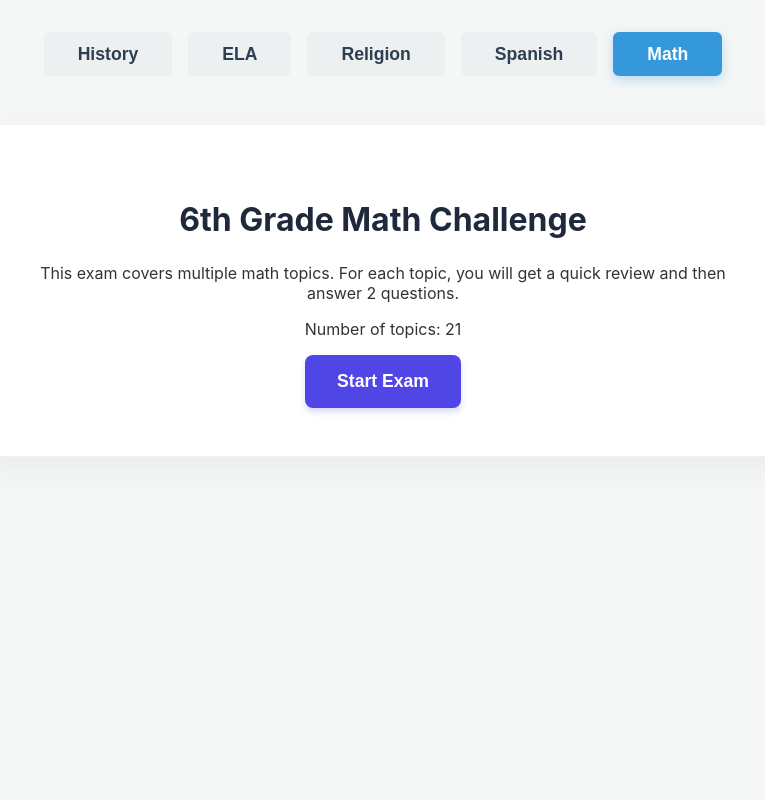
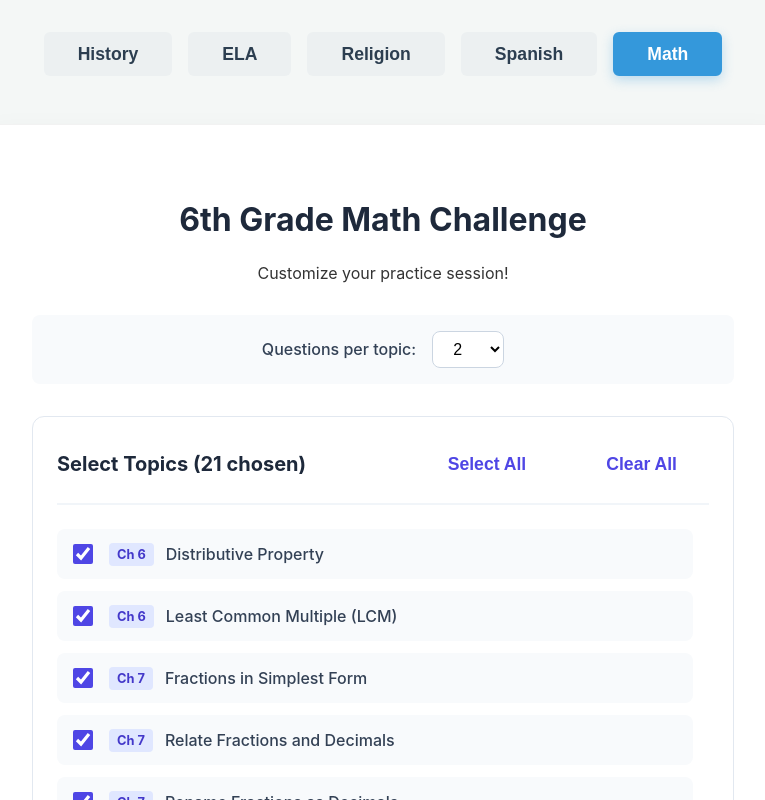
Before and after one commit to kevinvenza/six-grade-history, a React (Vite) app in the folder history-study-app/: page / in a window 1280 px wide. Both pictures are taken after a click on the button "Math". Shown: the top 800 px of the page, without its empty margins (257-1022 px from the left). Built offline with nearby package versions, Linux system fonts and the light colour scheme.

Commit message:
added topic selection

```diff
--- a/history-study-app/src/components/MathQuiz.tsx
+++ b/history-study-app/src/components/MathQuiz.tsx
@@ -2,8 +2,6 @@ import { useState, useEffect } from 'react';
 import { mathTopics } from '../data/mathData';
 import type { MathQuestion } from '../data/mathData';
 import '../styles/MathQuiz.css';
-
-const QUESTIONS_PER_TOPIC = 2;
 
 export default function MathQuiz() {
   const [stage, setStage] = useState<'intro' | 'tutorial' | 'quiz' | 'summary'>('intro');
@@ -13,17 +11,22 @@ export default function MathQuiz() {
 
   const [scores, setScores] = useState<Record<string, { correct: number, total: number }>>({});
 
+  const [selectedTopics, setSelectedTopics] = useState<Set<string>>(new Set(mathTopics.map(t => t.id)));
+  const [questionsPerTopic, setQuestionsPerTopic] = useState(2);
+
+  const activeTopics = mathTopics.filter(t => selectedTopics.has(t.id));
+
   const [selectedOption, setSelectedOption] = useState<string | null>(null);
   const [showFeedback, setShowFeedback] = useState(false);
 
   // Generate a new question when entering a quiz stage or next question
   useEffect(() => {
-    if (stage === 'quiz') {
-      setCurrentQuestion(mathTopics[topicIndex].generateQuestion());
+    if (stage === 'quiz' && activeTopics[topicIndex]) {
+      setCurrentQuestion(activeTopics[topicIndex].generateQuestion());
       setSelectedOption(null);
       setShowFeedback(false);
     }
-  }, [stage, topicIndex, questionIndex]);
+  }, [stage, topicIndex, questionIndex, activeTopics]);
 
   const handleStart = () => {
     setScores({});
@@ -42,7 +45,7 @@ export default function MathQuiz() {
     setShowFeedback(true);
 
     const isCorrect = option === currentQuestion?.correctAnswer;
-    const topicId = mathTopics[topicIndex].id;
+    const topicId = activeTopics[topicIndex].id;
 
     setScores(prev => {
       const topicScore = prev[topicId] || { correct: 0, total: 0 };
@@ -57,11 +60,11 @@ export default function MathQuiz() {
   };
 
   const handleNext = () => {
-    if (questionIndex + 1 < QUESTIONS_PER_TOPIC) {
+    if (questionIndex + 1 < questionsPerTopic) {
       setQuestionIndex(prev => prev + 1);
     } else {
       // Move to next topic or summary
-      if (topicIndex + 1 < mathTopics.length) {
+      if (topicIndex + 1 < activeTopics.length) {
         setTopicIndex(prev => prev + 1);
         setQuestionIndex(0);
         setStage('tutorial');
@@ -72,20 +75,76 @@ export default function MathQuiz() {
   };
 
   if (stage === 'intro') {
+    const toggleTopic = (id: string) => {
+      setSelectedTopics(prev => {
+        const newSet = new Set(prev);
+        if (newSet.has(id)) newSet.delete(id);
+        else newSet.add(id);
+        return newSet;
+      });
+    };
+
+    const selectAll = () => setSelectedTopics(new Set(mathTopics.map(t => t.id)));
+    const clearAll = () => setSelectedTopics(new Set());
+
     return (
       <div className="math-container">
         <div className="intro-card">
           <h2>6th Grade Math Challenge</h2>
-          <p>This exam covers multiple math topics. For each topic, you will get a quick review and then answer {QUESTIONS_PER_TOPIC} questions.</p>
-          <p>Number of topics: {mathTopics.length}</p>
-          <button className="start-btn" onClick={handleStart}>Start Exam</button>
+          <p>Customize your practice session!</p>
+
+          <div className="quiz-settings">
+            <label>
+              Questions per topic:
+              <select
+                value={questionsPerTopic}
+                onChange={(e) => setQuestionsPerTopic(Number(e.target.value))}
+                className="questions-select"
+              >
+                {[1, 2, 3, 5, 10].map(n => <option key={n} value={n}>{n}</option>)}
+              </select>
+            </label>
+          </div>
+
+          <div className="topic-selection">
+            <div className="topic-selection-header">
+              <h3>Select Topics ({selectedTopics.size} chosen)</h3>
+              <div className="selection-actions">
+                <button type="button" onClick={selectAll}>Select All</button>
+                <button type="button" onClick={clearAll}>Clear All</button>
+              </div>
+            </div>
+
+            <div className="topic-list">
+              {mathTopics.map(t => (
+                <label key={t.id} className="topic-checkbox-label">
+                  <input
+                    type="checkbox"
+                    checked={selectedTopics.has(t.id)}
+                    onChange={() => toggleTopic(t.id)}
+                  />
+                  <span className="topic-chapter">Ch {t.chapter}</span>
+                  {t.title}
+                </label>
+              ))}
+            </div>
+          </div>
+
+          <button
+            className="start-btn"
+            onClick={handleStart}
+            disabled={selectedTopics.size === 0}
+          >
+            Start Practice
+          </button>
         </div>
       </div>
     );
   }
 
   if (stage === 'tutorial') {
-    const topic = mathTopics[topicIndex];
+    const topic = activeTopics[topicIndex];
+    if (!topic) return null;
     return (
       <div className="math-container">
         <div className="tutorial-card">
@@ -124,7 +183,7 @@ export default function MathQuiz() {
           <div className="topic-breakdown">
             <h3>Topic Breakdown</h3>
             <div className="breakdown-grid">
-              {mathTopics.map(topic => {
+              {activeTopics.map(topic => {
                 const s = scores[topic.id] || { correct: 0, total: 0 };
                 const needsWork = s.total > 0 && (s.correct / s.total) < 0.6;
                 return (
@@ -138,19 +197,20 @@ export default function MathQuiz() {
             </div>
           </div>
 
-          <button className="start-btn" onClick={handleStart}>Retake Exam (New Questions)</button>
+          <button className="start-btn" onClick={() => setStage('intro')}>Back to Setup</button>
         </div>
       </div>
     );
   }
 
   // Quiz stage
-  const topic = mathTopics[topicIndex];
+  const topic = activeTopics[topicIndex];
+  if (!topic) return null;
   return (
     <div className="math-container">
       <div className="quiz-header">
-        <span className="progress">Topic {topicIndex + 1} of {mathTopics.length}</span>
-        <span className="progress">Question {questionIndex + 1} of {QUESTIONS_PER_TOPIC}</span>
+        <span className="progress">Topic {topicIndex + 1} of {activeTopics.length}</span>
+        <span className="progress">Question {questionIndex + 1} of {questionsPerTopic}</span>
       </div>
 
       <div className="quiz-card">
@@ -184,7 +244,7 @@ export default function MathQuiz() {
             <h4>{selectedOption === currentQuestion?.correctAnswer ? 'Great Job!' : 'Not Quite!'}</h4>
             <p>{currentQuestion?.explanation}</p>
             <button className="next-btn" onClick={handleNext}>
-              {questionIndex + 1 < QUESTIONS_PER_TOPIC ? 'Next Question' : 'Next Topic'}
+              {questionIndex + 1 < questionsPerTopic ? 'Next Question' : 'Next Topic'}
             </button>
           </div>
         )}
--- a/history-study-app/src/styles/MathQuiz.css
+++ b/history-study-app/src/styles/MathQuiz.css
@@ -228,6 +228,110 @@
   color: #ef4444;
 }
 
+.quiz-settings {
+  margin: 2rem 0;
+  padding: 1rem;
+  background: #f8fafc;
+  border-radius: 8px;
+  font-weight: 500;
+  color: #334155;
+}
+
+.questions-select {
+  margin-left: 1rem;
+  padding: 0.5rem 1rem;
+  border-radius: 8px;
+  border: 1px solid #cbd5e1;
+  font-size: 1rem;
+  background: white;
+}
+
+.topic-selection {
+  text-align: left;
+  margin-bottom: 2rem;
+  background: white;
+  border: 1px solid #e2e8f0;
+  border-radius: 12px;
+  padding: 1.5rem;
+}
+
+.topic-selection-header {
+  display: flex;
+  justify-content: space-between;
+  align-items: center;
+  margin-bottom: 1.5rem;
+  border-bottom: 2px solid #f1f5f9;
+  padding-bottom: 1rem;
+}
+
+.topic-selection-header h3 {
+  margin: 0;
+  font-size: 1.25rem;
+  color: #1e293b;
+}
+
+.selection-actions button {
+  background: none;
+  border: none;
+  color: #4f46e5;
+  font-weight: 600;
+  cursor: pointer;
+  margin-left: 1rem;
+}
+
+.selection-actions button:hover {
+  text-decoration: underline;
+}
+
+.topic-list {
+  display: grid;
+  grid-template-columns: 1fr;
+  gap: 0.75rem;
+  max-height: 300px;
+  overflow-y: auto;
+  padding-right: 1rem;
+}
+
+.topic-checkbox-label {
+  display: flex;
+  align-items: center;
+  padding: 0.75rem;
+  border-radius: 8px;
+  background: #f8fafc;
+  cursor: pointer;
+  transition: background 0.2s;
+  font-weight: 500;
+  color: #334155;
+}
+
+.topic-checkbox-label:hover {
+  background: #f1f5f9;
+}
+
+.topic-checkbox-label input {
+  margin-right: 1rem;
+  width: 1.25rem;
+  height: 1.25rem;
+  accent-color: #4f46e5;
+}
+
+.topic-chapter {
+  background: #e0e7ff;
+  color: #4338ca;
+  padding: 0.25rem 0.5rem;
+  border-radius: 4px;
+  font-size: 0.8rem;
+  margin-right: 0.75rem;
+  font-weight: 700;
+}
+
+.start-btn:disabled {
+  background: #94a3b8;
+  cursor: not-allowed;
+  transform: none;
+  box-shadow: none;
+}
+
 @media (max-width: 640px) {
   .options-grid {
     grid-template-columns: 1fr;
```
